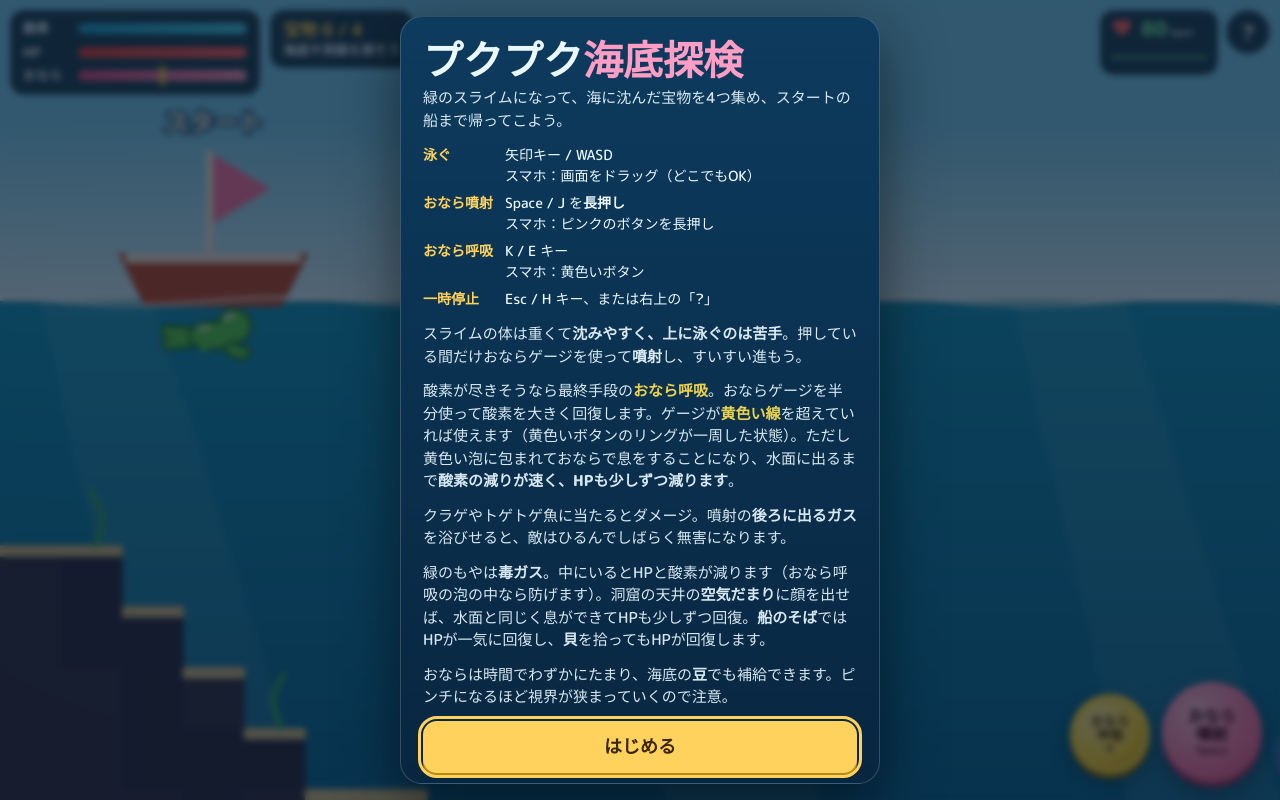
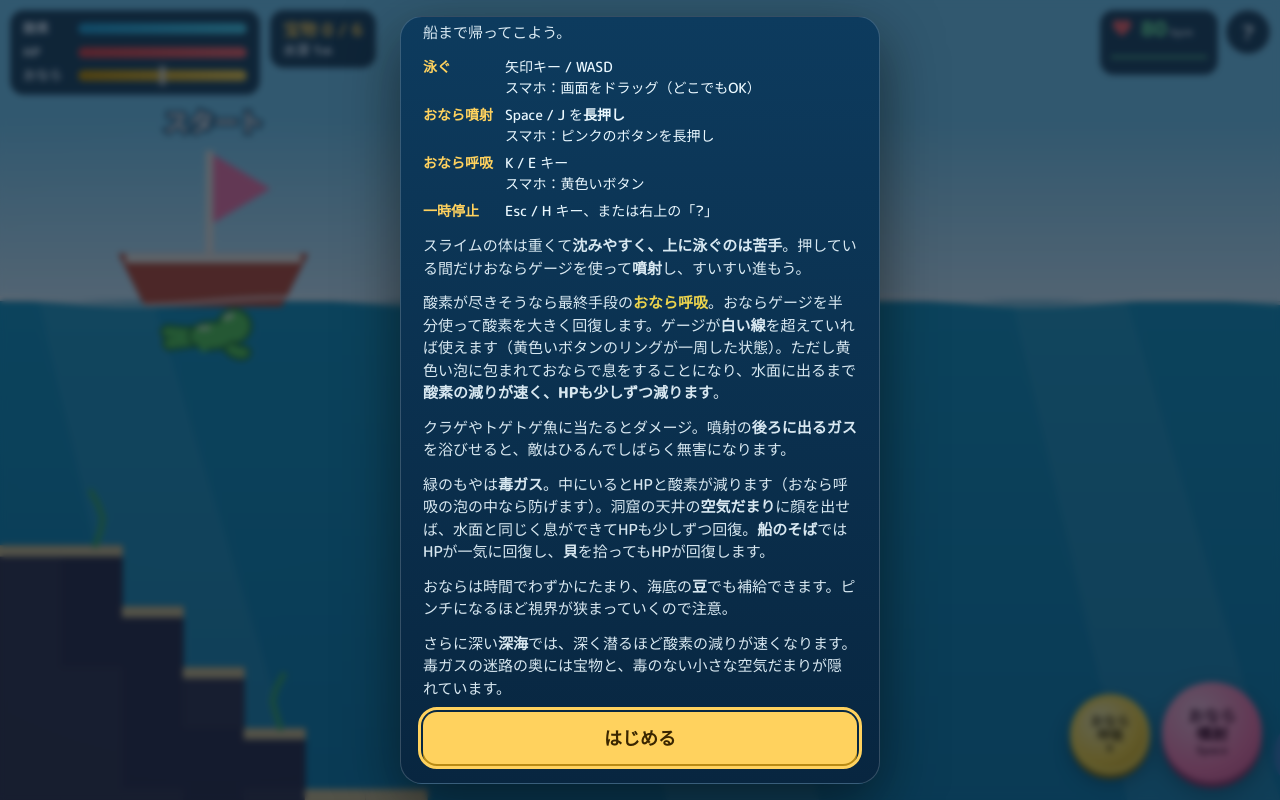
Before and after one commit to kurononn403-jpn/underwatergame, a plain HTML site: page index.html in a window 1280 px wide. Drawn offline with Linux system fonts and the light colour scheme; animation ran at ten frames a second.

Commit message:
Add deep-sea area with poison maze
- Map extended by 32 rows: deep cavern with ceiling air pocket,
  poison-gas maze (with a poison-free safe room under an air pocket),
  and a back chamber; 2 more treasures, beans, shells and enemies
- Oxygen drains faster the deeper you go in the deep sea (up to 1.7x)
- Goal panel shows water depth in meters and a deep-sea marker
- Heart rate only crashes once HP is 10 or below while suffocating
- Fart gauge is now yellow; breath threshold marker is white

Co-Authored-By: Claude Opus 5.5 <noreply@anthropic.com>
Claude-Session: https://claude.ai/code/session_01UDPkQQ1TvjeqqLEFVnR9kD

```diff
--- a/index.html
+++ b/index.html
@@ -33,15 +33,16 @@ button:focus-visible{outline:3px solid var(--gold);outline-offset:2px}
 #o2.fart{background:linear-gradient(90deg,#c9a400,var(--fartair))}
 #o2Label.fart{color:var(--fartair)}
 #hp{background:linear-gradient(90deg,#e04848,var(--hp))}
-#gas{background:linear-gradient(90deg,#d9578a,var(--gas))}
-/* おなら呼吸に必要な量の目印（黄色い線）。足りていると光る */
+#gas{background:linear-gradient(90deg,#c99400,#ffd84d)}
+/* おなら呼吸に必要な量の目印（白い線）。足りていると光る */
 .gaswrap{position:relative}
 #gasMark{position:absolute;top:-4px;bottom:-4px;width:3px;margin-left:-1.5px;border-radius:2px;background:rgba(255,255,255,.35)}
-#gasMark.ready{background:var(--fartair);box-shadow:0 0 6px var(--fartair)}
+#gasMark.ready{background:#fff;box-shadow:0 0 6px #fff,0 0 2px #000}
 .low{animation:blink .5s steps(2) infinite}
 @keyframes blink{50%{opacity:.35}}
 #goal{background:var(--panel);border:1px solid rgba(255,255,255,.15);border-radius:14px;padding:8px 12px;font-size:13px;font-weight:800;line-height:1.35}
 #goal .t{color:var(--gold);font-size:17px}
+#goal .deep{color:#9fd8ff}
 #helpBtn{pointer-events:auto;width:44px;height:44px;border-radius:50%;background:var(--panel);border:1px solid rgba(255,255,255,.25);font-size:20px;font-weight:800;flex:none}
 
 .left{display:flex;gap:10px;align-items:flex-start;min-width:0}
@@ -229,6 +230,10 @@ const CONFIG = {
   STUN_TIME: 1.8,          // 噴射のガスを浴びた敵がひるむ（無害になる）時間
   STUN_RANGE: 95,          // 噴射のガスが届く距離
 
+  DEEP_ROW: 34,            // マップのこの行より下が深海
+  DEEP_O2_MULT: 1.7,       // 深海の最深部での酸素の減りの倍率（深いほど増える）
+  METERS_PER_TILE: 1.5,    // 水深表示：1マスあたりのメートル
+
   SWIM_ACCEL: 650,
   SWIM_MAX: 165,
   UP_FACTOR: 0.55,         // 上向きに泳ぐ力の倍率（小さいほど浮きにくい）
@@ -282,6 +287,38 @@ const MAP = [
   "###########################......##..H.....#####.........T..",
   "#############################....F.....###########..........",
   "##############################......###############.........",
+  "###############################....###################....##",
+  "###############################....###################....##",
+  "#####AAAA######################....###################....##",
+  "#####AAAA#############.......................#########....##",
+  "####......................................................##",
+  "####..........................F...........................##",
+  "##.............J......................J...................##",
+  "##.................###########..............#######.......##",
+  "##.................###########..............#######.......##",
+  "##.................###########..............#######.......##",
+  "##..........B...........................F...#######..H....##",
+  "#####.....................................................##",
+  "########..############################################...###",
+  "########..############################################...###",
+  "########..############################################...###",
+  "##AA####..############################################...###",
+  "##AA####PP#################################AAAA#######...###",
+  "##..PPP#PP#PPPPPPPPPPPPPPPPP###############AAAA#######...###",
+  "##..PPP#PP#PPPPPPPPPPPPPPPPP######........................##",
+  "##PP#PP#PP#PP#PP####PP#PP#PP######..............H.........##",
+  "##PPPPP#PPPPPPPP#PPPPPPPP#PP##............................##",
+  "##PPPPP#PPPPPPPP#PPPPPPPP#PP##......#####.................##",
+  "##PP#PP#PP#######PP####PP#PP##......#####...F.............##",
+  "##PP#PPPPPPPPPPPPPPPPPPPPPPP##......#####.........J.......##",
+  "##PP#PPPPPPPPPPPPPPPPPPPPPPP##......#####.................##",
+  "##PP###################PP#PP##.................######.....##",
+  "##PPPPP#PPPPPPTPPPPPPP#PPPPP##.................######.....##",
+  "##PPPPP#PPPPPPPPPPPPPP#PPPPP##.................######.....##",
+  "#####PP####PP#PP####PP#PP#PP##............J...............##",
+  "##PPPPPPPPPPPPPP#PPPPPPPP#PPPP...B......................T.##",
+  "##PPPPPPPPPPPPPP#PPPPPPPP#PPPP............................##",
+  "############################################################",
   "############################################################",
   "############################################################",
 ];
@@ -319,6 +356,9 @@ const World = {
   tile(x, y) { return this.grid[Math.floor(y / T)]?.[Math.floor(x / T)]; },
   isAir(x, y) { return y < this.waterTop || this.tile(x, y) === 'A'; },   // 水面より上か空気だまり
   isPoison(x, y) { return this.tile(x, y) === 'P'; },
+  // 深海の深さ（0＝深海の入口より上、1＝最深部）
+  deepness(y) { const top = CONFIG.DEEP_ROW * T; return Math.max(0, Math.min(1, (y - top) / (this.h - top - 2 * T))); },
+  inDeep(y) { return y > CONFIG.DEEP_ROW * T; },
   hits(b) {
     const x0 = Math.floor(b.x / T), x1 = Math.floor((b.x + b.w - 0.01) / T);
     const y0 = Math.floor(b.y / T), y1 = Math.floor((b.y + b.h - 0.01) / T);
@@ -353,7 +393,7 @@ const Player = {
       w: 26, h: 16, x: World.start.x - 13, y: World.start.y - 8, vx: 0, vy: 0, face: 1,
       o2: CONFIG.O2_MAX, hp: CONFIG.HP_MAX, gas: CONFIG.GAS_START,
       treasure: 0, kick: 0, hurt: 0, inv: 0, msgCool: 0,
-      jetting: false, jetDir: {x: 1, y: 0}, fartAir: false, poisoned: false,
+      jetting: false, jetDir: {x: 1, y: 0}, fartAir: false, poisoned: false, wasDeep: false,
     });
   },
   get cx() { return this.x + this.w / 2; },
@@ -411,7 +451,8 @@ const Player = {
 
     // 酸素とHP
     if (this.underwater()) {
-      this.o2 = Math.max(0, this.o2 - C.O2_DRAIN * (this.fartAir ? C.FART_AIR_O2_MULT : 1) * dt);
+      const deepMult = 1 + (C.DEEP_O2_MULT - 1) * World.deepness(this.cy);   // 深いほど酸素の減りが速い
+      this.o2 = Math.max(0, this.o2 - C.O2_DRAIN * deepMult * (this.fartAir ? C.FART_AIR_O2_MULT : 1) * dt);
     } else {
       // 水面・空気だまりで息をしている：酸素回復、HPもゆっくり回復（船のそばでは一気に）
       this.o2 = Math.min(C.O2_MAX, this.o2 + C.O2_SURFACE * dt);
@@ -425,6 +466,10 @@ const Player = {
     }
     if (this.o2 <= 0) { this.hp = Math.max(0, this.hp - C.HP_DRAIN * dt); this.hurt = 0.2; }
     else if (this.fartAir) this.hp = Math.max(0, this.hp - C.FART_AIR_HP_DRAIN * dt);
+
+    const deepNow = World.inDeep(this.cy);
+    if (deepNow && !this.wasDeep) { this.say('深海…酸素の減りが速くなる', '#9fd8ff'); this.msgCool = 2.5; }
+    this.wasDeep = deepNow;
 
     // 毒ガス：HPと酸素が減る。おなら呼吸の泡の中なら防げる
     const inPoison = World.isPoison(this.cx, this.cy);
@@ -522,7 +567,7 @@ const Enemies = {
 // ============================================================
 // 6b. 心拍（ゲームには影響しない演出）
 //     80bpmから、酸素・体力の消耗、おなら呼吸、毒、被弾で上がり、最大200bpm。
-//     酸素ゼロで体力が限界に近づくと、逆に急激に落ちていく。
+//     酸素ゼロで体力が10以下になると、逆に急激に落ちていく。
 // ============================================================
 // 心電図の波形（拍動からの経過秒数 → 高さ）。1/60秒刻みでサンプルされるので、QRSはその刻みに合わせてある
 function ecgWave(tb, period) {
@@ -540,19 +585,19 @@ const Heart = {
   spike(n) { if (!this.dying) this.bpm = Math.min(200, this.bpm + n); },
   target() {
     const P = Player, C = CONFIG;
-    this.dying = P.o2 <= 0 && P.hp < 30;
-    if (this.dying) return 38 + ((P.hp / 30) ** 2) * 120;   // 限界が近いほど急激に落ちる
+    this.dying = P.o2 <= 0 && P.hp <= 10;
+    if (this.dying) return 30 + ((P.hp / 10) ** 2) * 90;    // 限界が近いほど急激に落ちる
     let t = 80;
     if (P.o2 < 50) t += (1 - P.o2 / 50) * 55;              // 酸素の消耗
     t += (1 - P.hp / C.HP_MAX) * 45;                        // 体力の消耗
     if (P.fartAir) t += 35;                                 // 臭くて苦しい
     if (P.poisoned) t += 15;
     if (P.jetting) t += 6;
-    if (P.underwater()) t += Game.depth * 10;               // 深いほど不安
+    if (P.underwater()) t += Game.depth * 10 + World.deepness(P.cy) * 12; // 深いほど不安
     return Math.min(200, t);
   },
   update(dt) {
-    const tgt = this.target(), rate = this.dying ? 1.6 : (tgt > this.bpm ? 0.9 : 0.35);
+    const tgt = this.target(), rate = this.dying ? 3 : (tgt > this.bpm ? 0.9 : 0.35);
     this.bpm += (tgt - this.bpm) * (1 - Math.exp(-rate * dt));
     const step = 1 / 60, N = this.trace.length;
     this.acc += dt;
@@ -1136,10 +1181,11 @@ const HELP = `<dl>
   <dt>一時停止</dt><dd>Esc / H キー、または右上の「?」</dd>
 </dl>
 <p>スライムの体は重くて<b>沈みやすく、上に泳ぐのは苦手</b>。押している間だけおならゲージを使って<b>噴射</b>し、すいすい進もう。</p>
-<p>酸素が尽きそうなら最終手段の<b class="y">おなら呼吸</b>。おならゲージを半分使って酸素を大きく回復します。ゲージが<b class="y">黄色い線</b>を超えていれば使えます（黄色いボタンのリングが一周した状態）。ただし黄色い泡に包まれておならで息をすることになり、水面に出るまで<b>酸素の減りが速く、HPも少しずつ減ります</b>。</p>
+<p>酸素が尽きそうなら最終手段の<b class="y">おなら呼吸</b>。おならゲージを半分使って酸素を大きく回復します。ゲージが<b>白い線</b>を超えていれば使えます（黄色いボタンのリングが一周した状態）。ただし黄色い泡に包まれておならで息をすることになり、水面に出るまで<b>酸素の減りが速く、HPも少しずつ減ります</b>。</p>
 <p>クラゲやトゲトゲ魚に当たるとダメージ。噴射の<b>後ろに出るガス</b>を浴びせると、敵はひるんでしばらく無害になります。</p>
 <p>緑のもやは<b>毒ガス</b>。中にいるとHPと酸素が減ります（おなら呼吸の泡の中なら防げます）。洞窟の天井の<b>空気だまり</b>に顔を出せば、水面と同じく息ができてHPも少しずつ回復。<b>船のそば</b>ではHPが一気に回復し、<b>貝</b>を拾ってもHPが回復します。</p>
-<p>おならは時間でわずかにたまり、海底の<b>豆</b>でも補給できます。ピンチになるほど視界が狭まっていくので注意。</p>`;
+<p>おならは時間でわずかにたまり、海底の<b>豆</b>でも補給できます。ピンチになるほど視界が狭まっていくので注意。</p>
+<p>さらに深い<b>深海</b>では、深く潜るほど酸素の減りが速くなります。毒ガスの迷路の奥には宝物と、毒のない小さな空気だまりが隠れています。</p>`;
 
 const UI = {
   show(kind) {
@@ -1178,8 +1224,10 @@ const UI = {
     $('breathBtn').style.setProperty('--p', Math.min(1, p.gas / CONFIG.BREATH_GAS).toFixed(3));
     Heart.draw();
     const done = p.treasure >= Game.total;
-    const goal = done ? `<span class="t">船へ帰還せよ！</span><br>黄色の矢印の方向へ`
-                      : `<span class="t">宝物 ${p.treasure} / ${Game.total}</span><br>海底や洞窟を探そう`;
+    const m = Math.max(0, Math.round((p.cy - World.waterTop) / T * CONFIG.METERS_PER_TILE));
+    const depth = World.inDeep(p.cy) ? `<span class="deep">水深 ${m}m・深海</span>` : `水深 ${m}m`;
+    const goal = done ? `<span class="t">船へ帰還せよ！</span><br>黄色の矢印の方向へ・${depth}`
+                      : `<span class="t">宝物 ${p.treasure} / ${Game.total}</span><br>${depth}`;
     if ($('goal').innerHTML !== goal) $('goal').innerHTML = goal;
   },
 };
```
